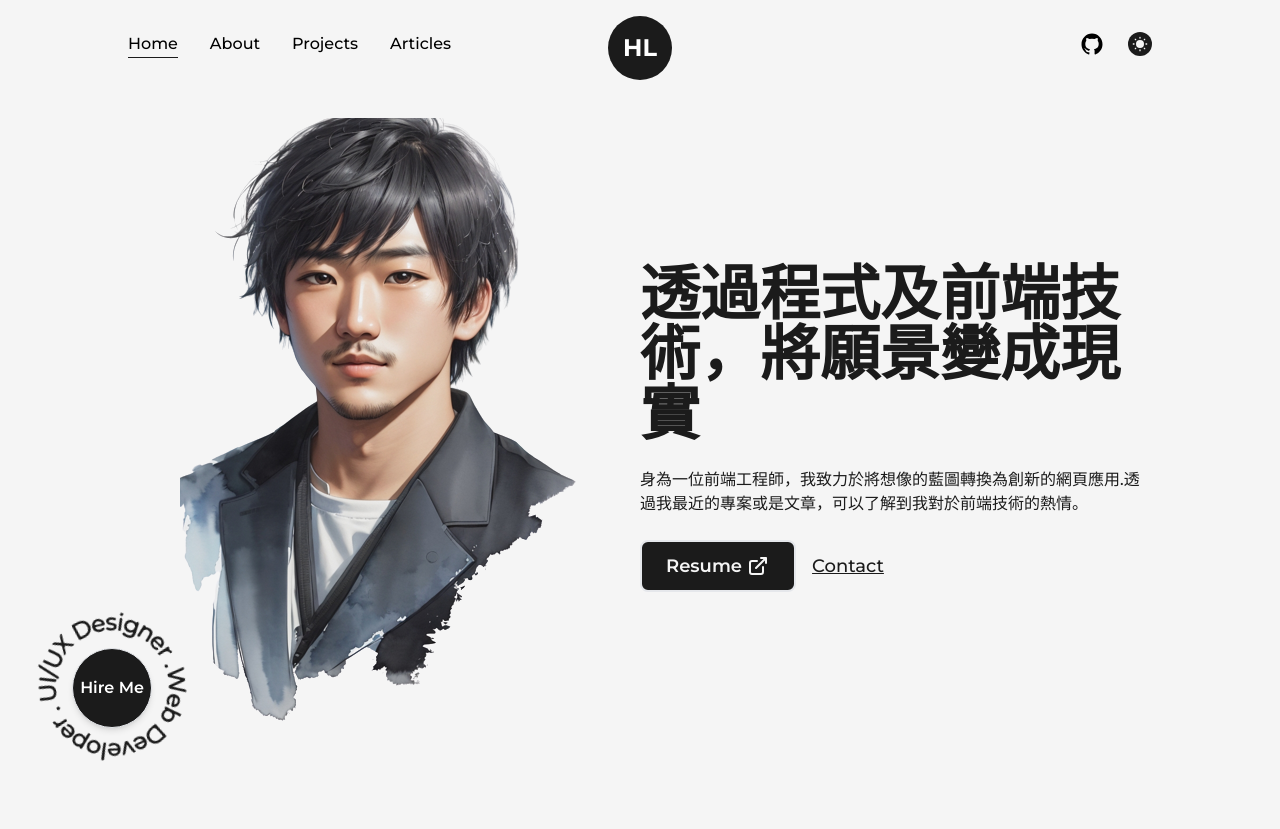
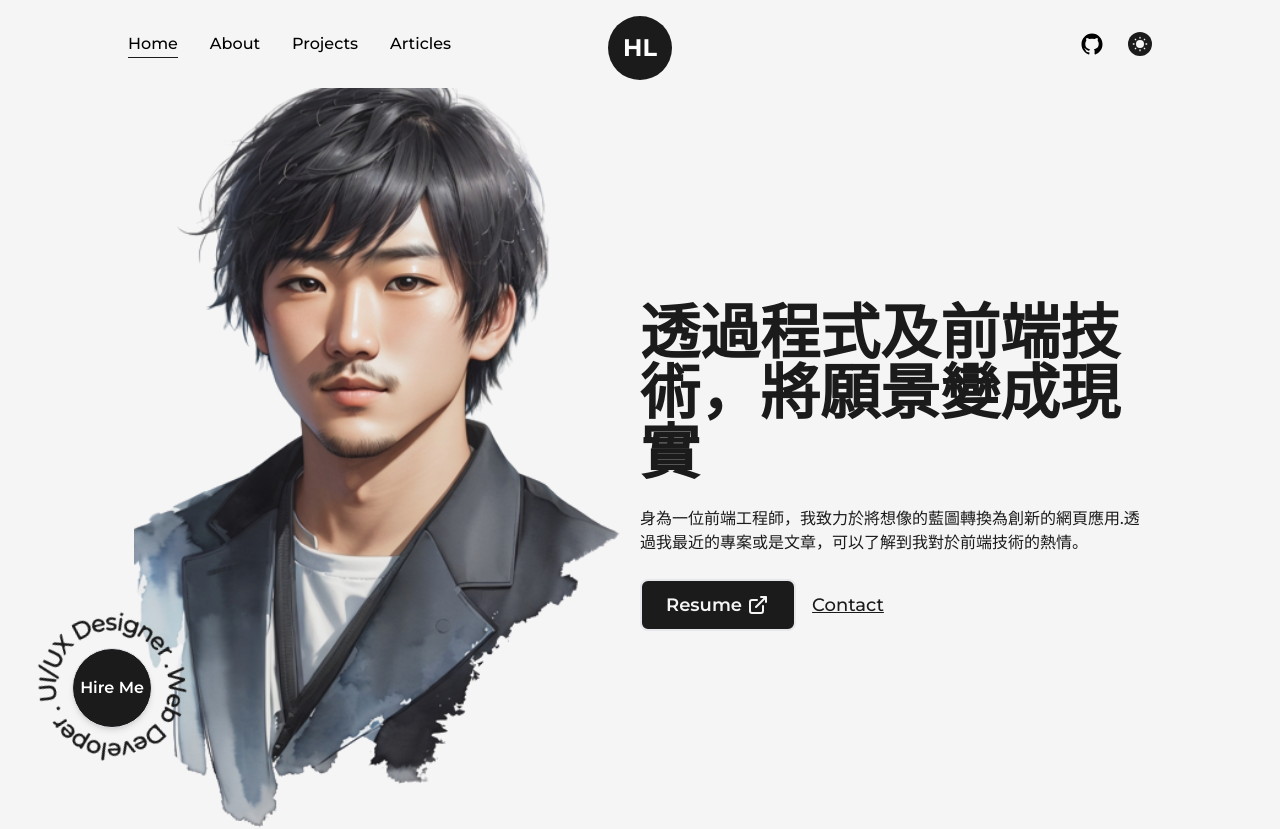
Before and after one commit to EasonChang0115/haolit_portfolio, a Next.js app: page / in a window 1280 px wide. Shown: the top 829 px of the page. Built offline with nearby package versions, Linux system fonts and the light colour scheme.

Commit message:
feat: image src

```diff
--- a/src/pages/index.js
+++ b/src/pages/index.js
@@ -5,7 +5,6 @@ import Layout from '@/components/Layout'
 import Head from 'next/head'
 import Image from 'next/image'
 import Link from 'next/link'
-import profilePic from '../../public/images/profile/developer-pic-3.png'
 import TransitionEffect from '@/components/TransitionEffect'
 
 export default function Home() {
@@ -21,13 +20,15 @@ export default function Home() {
 
       <TransitionEffect />
       <article
-        className={`flex min-h-screen items-center text-dark dark:text-light sm:items-start`}
+        className={`flex min-h-screen items-center text-dark dark:text-light sm:items-start  w-screen`}
       >
-        <Layout className="!pt-0 md:!pt-16 sm:!pt-16">
+        <Layout className="!pt-0 md:!pt-16 sm:!pt-16 max-w-[1800px] mx-auto">
           <div className="flex w-full items-start justify-between md:flex-col">
             <div className="w-1/2  flex justify-center items-center lg:hidden md:flex md:w-full">
               <Image
-                src={profilePic}
+                src="/images/profile/developer-pic-3.png"
+                width="500"
+                height="500"
                 alt="CodeBucks"
                 style={{
                   height: '100%',
```
